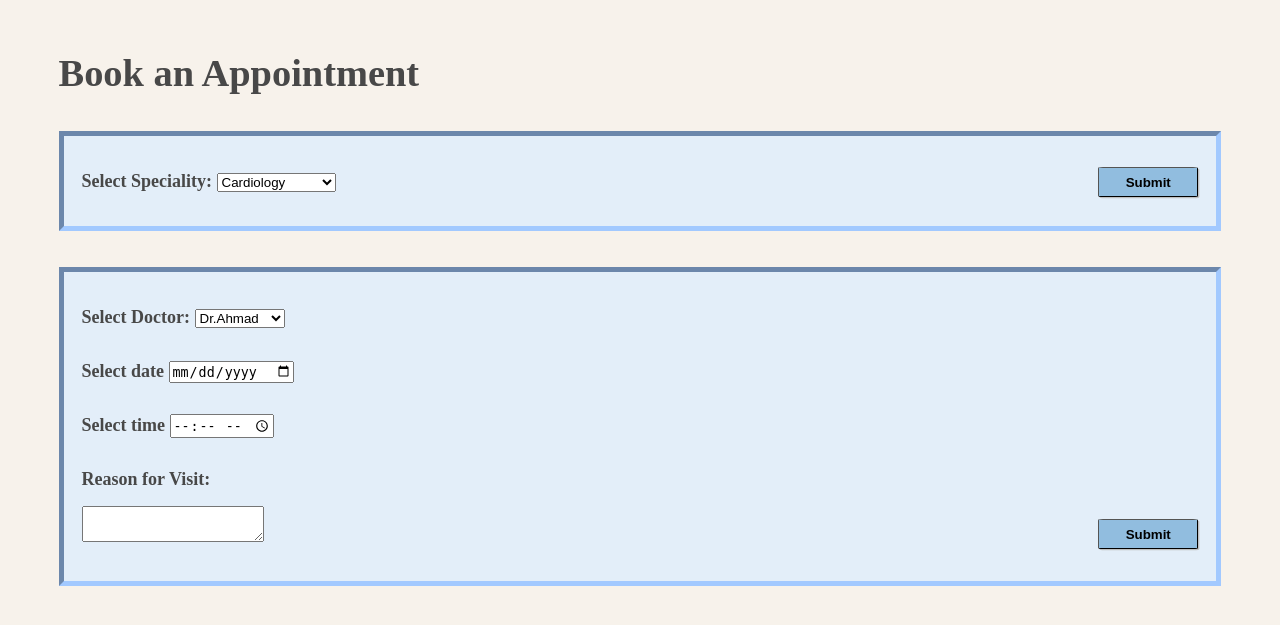
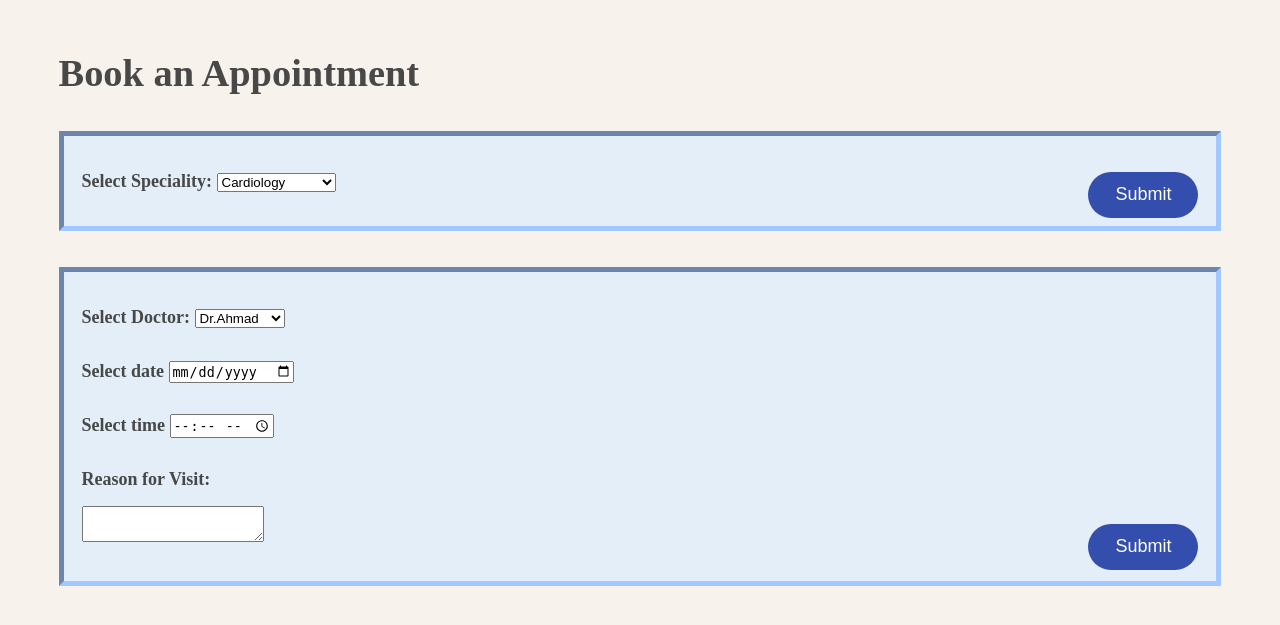
Before and after one commit to Njood2294/web-project-, a PHP site: page /Appointment.html in a window 1280 px wide. Shown: the top 625 px of the page. Run offline with PHP 8.4, Linux system fonts and the light colour scheme.

Commit message:
Css-PatientHomePage.css

```diff
--- a/Css-PatientHomePage.css
+++ b/Css-PatientHomePage.css
@@ -18,16 +18,19 @@
 #submit1,#submit2{
     float: right;
     margin-top: 1em;
-    border-radius: 5%;
-    padding-right: 2em;
-    padding-left: 2em;
-    padding-top: 0.5em;
-    padding-bottom: 0.5em;
-    background-color: #91bddf;
-    border-width: thin;
-    box-shadow:.1em .1em silver;
-    font-weight: bolder;
+    padding: 0.7em 1.5em;
+    background-color: #334eac;
+    color: white;
+    border: none;
+    border-radius: 2em;
+    cursor: pointer;
+    font-size: 1em;
+    transition: background-color 0.3s ease, transform 0.3s ease;
 
+}
+#submit1:hover,#submit2:hover{
+    background-color: #c1d5f6;
+    transform: scale(1.05);
 }
 #PatientHomePage {
     margin:4%;
```
